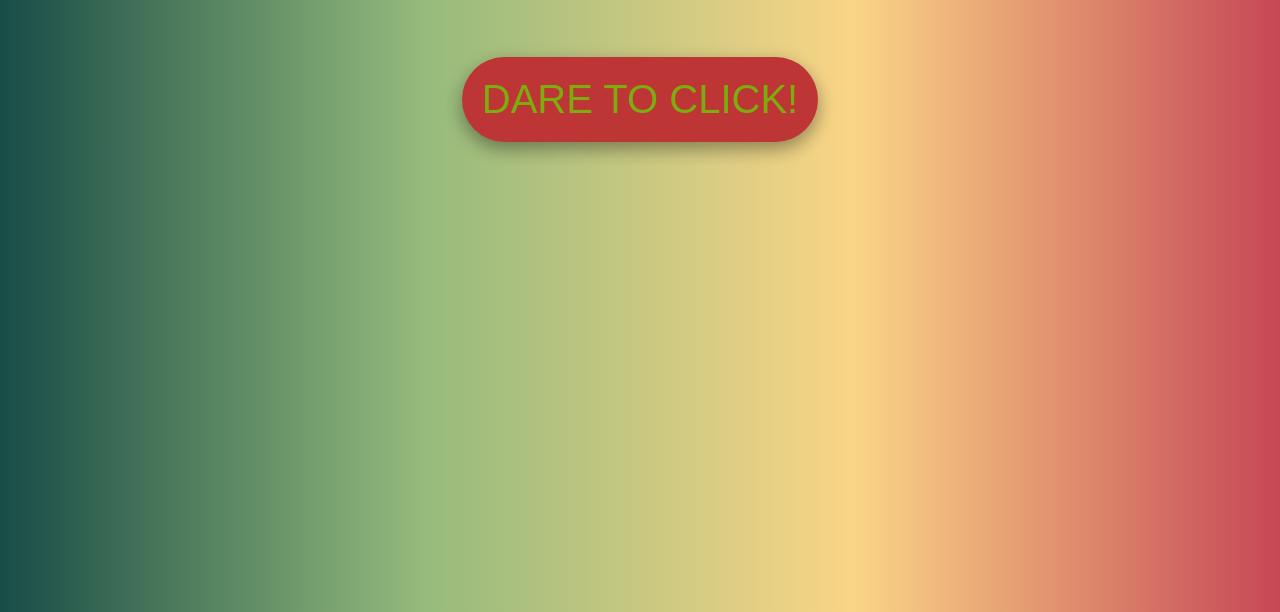
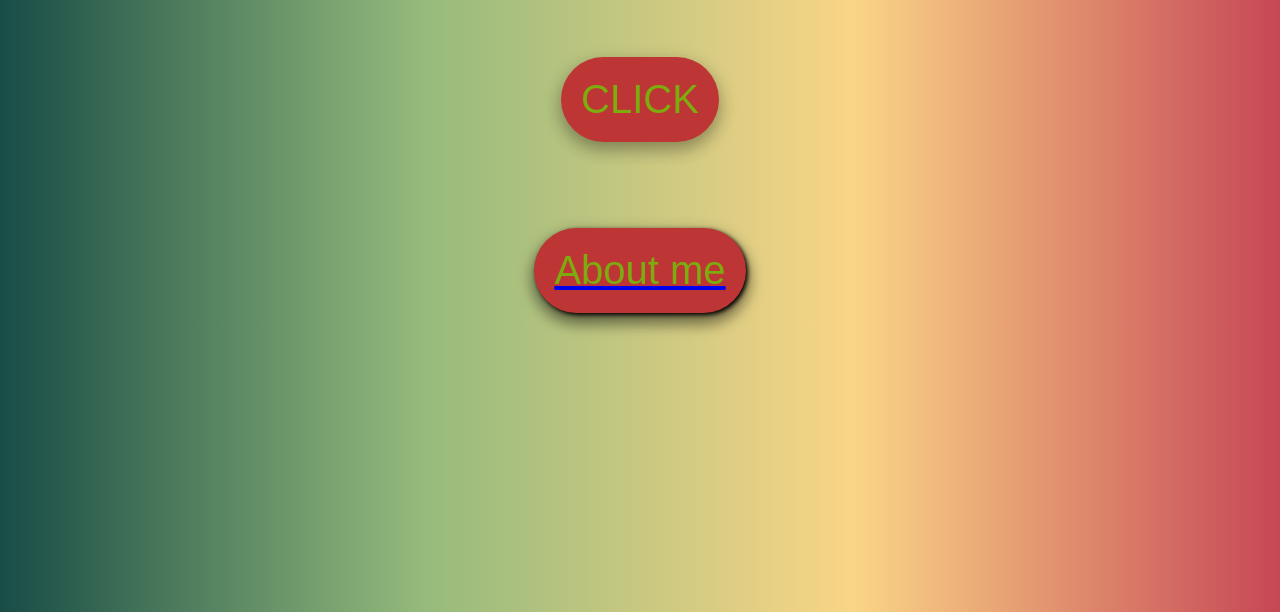
Before and after one commit to Sefin214/Sefin214, a plain HTML site: page index.html in a window 1280 px wide. Shown: the part 188-800 px from the top of the page. Drawn offline with Linux system fonts and the light colour scheme.

Commit message:
Update index.html

```diff
--- a/index.html
+++ b/index.html
@@ -7,17 +7,25 @@
         <meta charset="utf-8">
     </head>
     <body>
-        <div class="topnav">
+          <div class="topnav">
             <a class="active" href="#home">Home</a>
             <a href="#news">News</a>
             <a href="#contact">Contact</a>
             <a href="tyson.jpg">About</a>
             <a href="https://freewallpapers214.blogspot.com">Graphics Designer</a>
-        </div>
+          </div>
+          <p>GRAPHICS DESIGNER</p>
+          <div>
+            <button class="dare" onclick="setTimeout(myFunction, 50);">CLICK</button>
+          </div>
+          <pre>
 
-        <div>
-            <p>GRAPHICS DESIGNER</p>
-        </div>
-        <button onclick="setTimeout(myFunction, 50);">DARE TO CLICK!</button>
+
+
+          </pre>
+          <div>
+          <a href="videoplayback.mp4"><button class="rickroll">About me</button></a>
+          </div>
+
     </body>
 </html>
```
